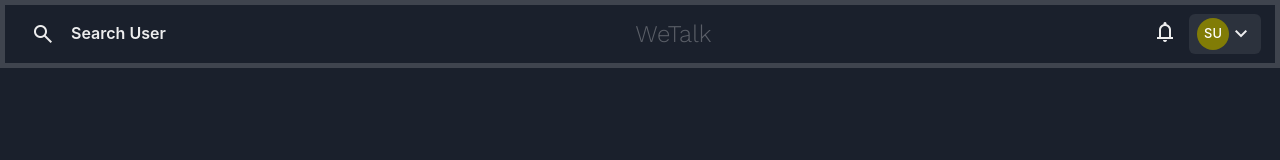
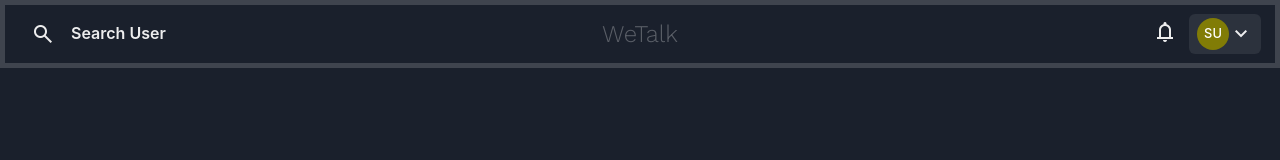
Before and after one commit to jingxianlau/socketio-chat-app, a React (Create React App) app in the folder client/: page /chats in a window 1280 px wide. Shown: the top 160 px of the page. Built offline with nearby package versions, Linux system fonts and the light colour scheme; sample sign-in values are in the browser's storage.

Commit message:
Centered title in chats page

```diff
--- a/client/src/components/chat/SideDrawer.tsx
+++ b/client/src/components/chat/SideDrawer.tsx
@@ -42,6 +42,14 @@ const SideDrawer: React.FC = () => {
           </Button>
         </Tooltip>
 
+        <Box
+          display={{ base: 'none', sm: 'flex' }}
+          justifyContent='center'
+          alignItems='center'
+          width='100px'
+          pos='fixed'
+          left='calc(50% - 50px)'
+        >
           <Text
             fontSize='2xl'
             fontFamily='Work sans'
@@ -50,6 +58,7 @@ const SideDrawer: React.FC = () => {
           >
             WeTalk
           </Text>
+        </Box>
         <Box
           display='flex'
           flexDirection='row'
```
Lines whose indentation alone changed are shown as unchanged.
